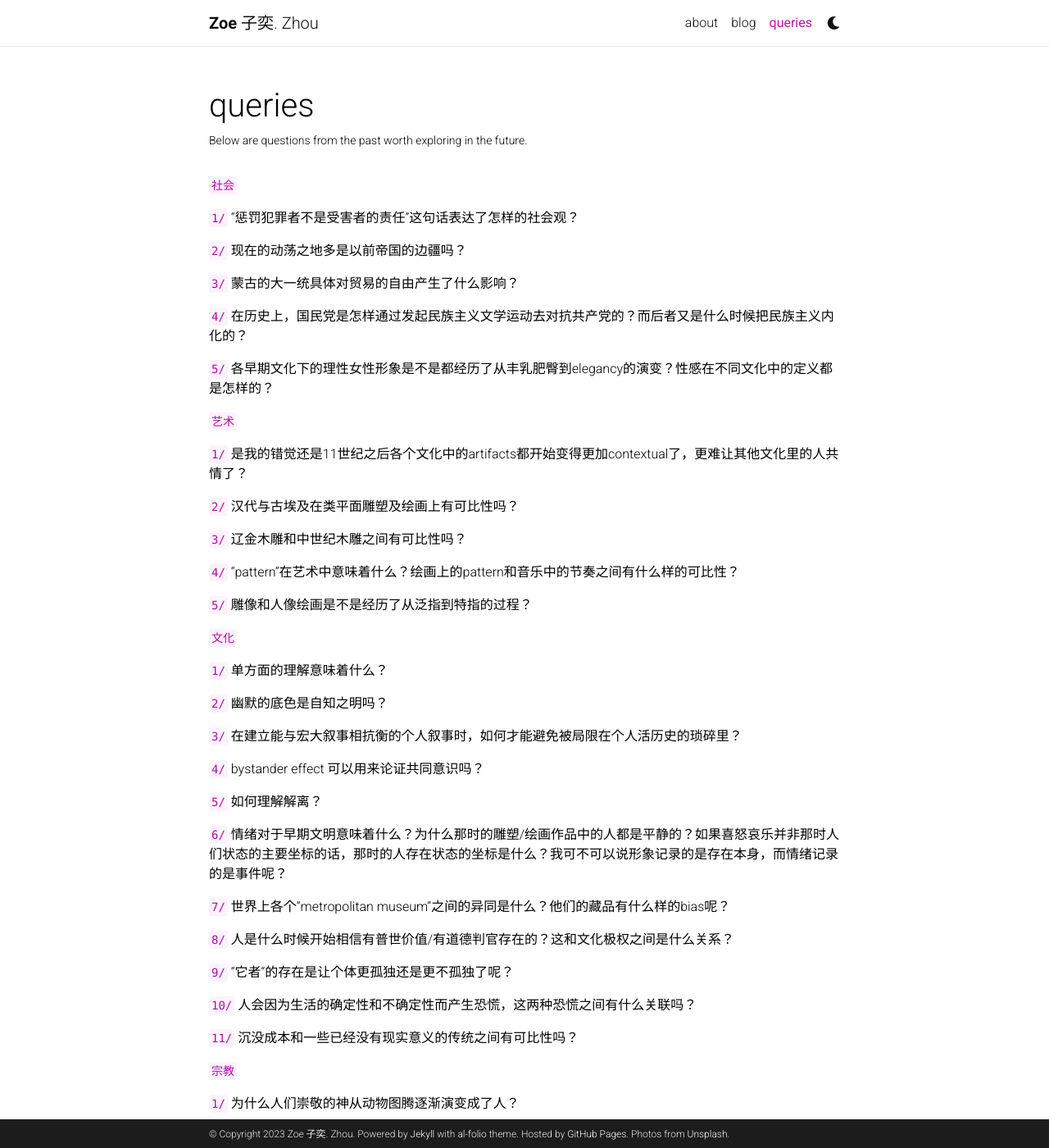
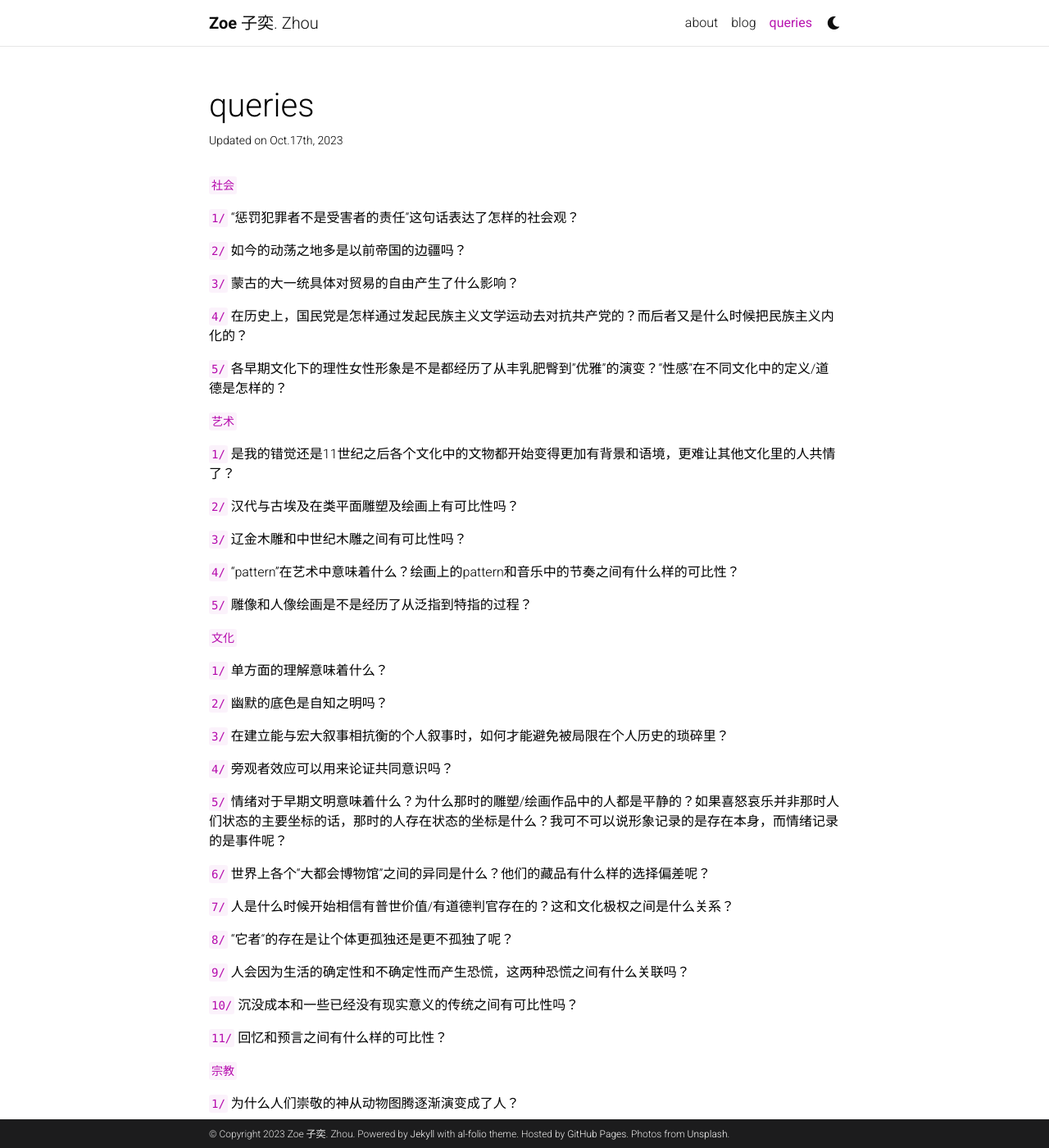
Before and after one commit to Zoewhat/Zoewhat.github.io, a Jekyll site: the page built from _pages/teaching.md, in a window 1280 px wide and 1400 px high. Shown: the whole window at 82% size. Built offline with Jekyll 4.4.1, drawn with Linux system fonts in a browser that asks for light colours; comment, search, counter and statistics services are not loaded; a style sheet for code colours, icons or effects is not loaded; some of the changed text lies outside the part shown.

Commit message:
Update teaching.md

```diff
--- a/_pages/teaching.md
+++ b/_pages/teaching.md
@@ -2,7 +2,7 @@
 layout: page
 permalink: /queries/
 title: queries
-description: Below are questions from the past worth exploring in the future.
+description: Updated on Oct.17th, 2023
 nav: true
 nav_order: 5
 ---
@@ -10,17 +10,17 @@ nav_order: 5
 
 `1/` “惩罚犯罪者不是受害者的责任”这句话表达了怎样的社会观？
 
-`2/` 现在的动荡之地多是以前帝国的边疆吗？
+`2/` 如今的动荡之地多是以前帝国的边疆吗？
 
 `3/` 蒙古的大一统具体对贸易的自由产生了什么影响？
 
 `4/` 在历史上，国民党是怎样通过发起民族主义文学运动去对抗共产党的？而后者又是什么时候把民族主义内化的？
 
-`5/` 各早期文化下的理性女性形象是不是都经历了从丰乳肥臀到elegancy的演变？性感在不同文化中的定义都是怎样的？
+`5/` 各早期文化下的理性女性形象是不是都经历了从丰乳肥臀到"优雅"的演变？“性感”在不同文化中的定义/道德是怎样的？
 
 `艺术`
 
-`1/` 是我的错觉还是11世纪之后各个文化中的artifacts都开始变得更加contextual了，更难让其他文化里的人共情了？
+`1/` 是我的错觉还是11世纪之后各个文化中的文物都开始变得更加有背景和语境，更难让其他文化里的人共情了？
 
 `2/` 汉代与古埃及在类平面雕塑及绘画上有可比性吗？
 
@@ -36,23 +36,23 @@ nav_order: 5
 
 `2/` 幽默的底色是自知之明吗？
 
-`3/` 在建立能与宏大叙事相抗衡的个人叙事时，如何才能避免被局限在个人活历史的琐碎里？
+`3/` 在建立能与宏大叙事相抗衡的个人叙事时，如何才能避免被局限在个人历史的琐碎里？
 
-`4/` bystander effect 可以用来论证共同意识吗？
+`4/` 旁观者效应可以用来论证共同意识吗？
 
-`5/` 如何理解解离？
+`5/` 情绪对于早期文明意味着什么？为什么那时的雕塑/绘画作品中的人都是平静的？如果喜怒哀乐并非那时人们状态的主要坐标的话，那时的人存在状态的坐标是什么？我可不可以说形象记录的是存在本身，而情绪记录的是事件呢？
 
-`6/` 情绪对于早期文明意味着什么？为什么那时的雕塑/绘画作品中的人都是平静的？如果喜怒哀乐并非那时人们状态的主要坐标的话，那时的人存在状态的坐标是什么？我可不可以说形象记录的是存在本身，而情绪记录的是事件呢？
+`6/` 世界上各个“大都会博物馆”之间的异同是什么？他们的藏品有什么样的选择偏差呢？
 
-`7/` 世界上各个“metropolitan museum”之间的异同是什么？他们的藏品有什么样的bias呢？
+`7/` 人是什么时候开始相信有普世价值/有道德判官存在的？这和文化极权之间是什么关系？
 
-`8/` 人是什么时候开始相信有普世价值/有道德判官存在的？这和文化极权之间是什么关系？
+`8/` “它者“的存在是让个体更孤独还是更不孤独了呢？
 
-`9/` “它者“的存在是让个体更孤独还是更不孤独了呢？
+`9/` 人会因为生活的确定性和不确定性而产生恐慌，这两种恐慌之间有什么关联吗？
 
-`10/` 人会因为生活的确定性和不确定性而产生恐慌，这两种恐慌之间有什么关联吗？
+`10/` 沉没成本和一些已经没有现实意义的传统之间有可比性吗？
 
-`11/` 沉没成本和一些已经没有现实意义的传统之间有可比性吗？
+`11/` 回忆和预言之间有什么样的可比性？
 
 `宗教`
 
@@ -62,7 +62,7 @@ nav_order: 5
 
 `3/` 为什么我不相信神，但是我相信别人的信仰？这两者是冲突的吗？
 
-`4/` 佛教对“地狱”的诠释的演变是佛教为了自身传播而激发出的coping mechanism吗？
+`4/` 佛教对“地狱”的诠释的演变是佛教为了自身传播而激发出的应对机制？
 
 `5/` 世界上不同文化对是否为神塑像的观点的演变是怎样的？
 
```
